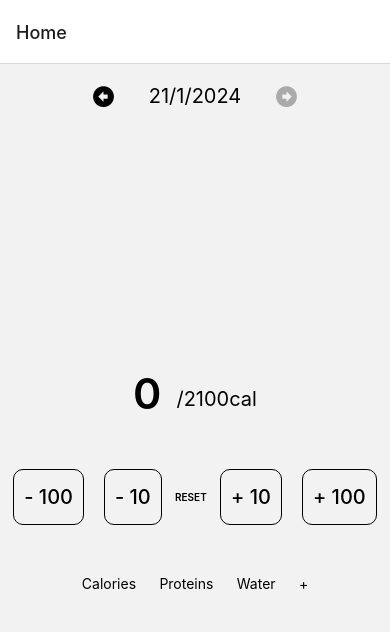
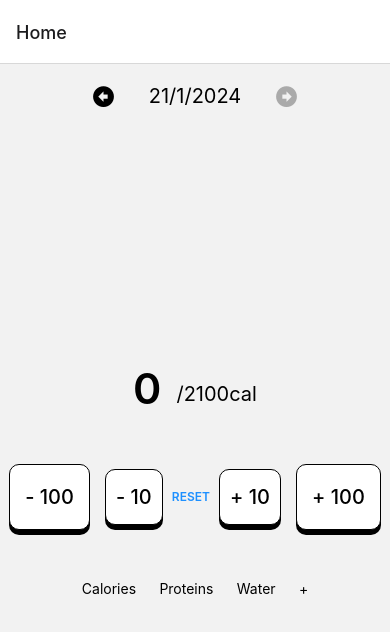
Before and after one commit to GarnierLenny/minimalist-calorie-tracker, a React Native app: screen /Home in a window 390 px wide. Shown: the top 632 px of the page. Built offline with nearby package versions, Linux system fonts and the light colour scheme.

Commit message:
improved increment button ui+ux

```diff
--- a/src/screens/Home/Home.tsx
+++ b/src/screens/Home/Home.tsx
@@ -6,7 +6,7 @@ import styles from "./Home.styles";
 import { RootStackParamList } from "../../../App";
 import type { NativeStackScreenProps } from '@react-navigation/native-stack';
 import Icon from 'react-native-vector-icons/MaterialCommunityIcons';
-import Animated, { useSharedValue, withSpring } from 'react-native-reanimated';
+import Animated, { useSharedValue, withSpring, withTiming } from 'react-native-reanimated';
 import { unit, getSelectedType, editAmountButtonProps } from "./Home.types";
 import { formatDate } from "../../utils/formatDate";
 
@@ -96,25 +96,43 @@ const HomeScreen = ({ navigation }: NativeStackScreenProps<RootStackParamList, '
     })
   }
 
-  const EditAmountButton = ({value, disabled = false}: editAmountButtonProps) => {
+  const EditAmountButton = ({value, paddingInc = 0, disabled = false}: editAmountButtonProps) => {
     let inc = Number(value.split(' ')[1]);
+    const [pressed, setPressed] = useState<boolean>(false);
 
-    if (value[0] === '-')
-      inc *= -1;
+    if (value[0] === '-') inc *= -1;
     return (
+      <SafeAreaView style={{display: 'flex', justifyContent: 'center'}}>
         <TouchableOpacity
         disabled={disabled}
         style={{
           borderWidth: 1,
-        borderColor: '#000',
+          borderColor: pressed ? '#fff' : '#000',
+          backgroundColor: '#fff',
           borderRadius: 10,
-        paddingVertical: 15 ,
-        paddingHorizontal: 10,
+          paddingVertical: 15 + paddingInc ,
+          paddingHorizontal: 10 + paddingInc,
           display: 'flex',
           alignItems: 'center',
-      }} onPress={() => changedSelectedAmount(inc, getSelected[selected].setter)}>
+        }}
+        onPressIn={() => setPressed(true)}
+        onPressOut={() => setPressed(false)}
+        onPress={() => changedSelectedAmount(inc, getSelected[selected].setter)}>
           <Text style={{fontSize: 20, fontWeight: '500'}}>{value}</Text>
         </TouchableOpacity>
+        <SafeAreaView
+        style={{
+          position: 'absolute',
+          backgroundColor: '#000',
+          borderRadius: 10,
+          paddingVertical: 16 + paddingInc,
+          paddingHorizontal: 11 + paddingInc,
+          zIndex: -1,
+          top: paddingInc !== 0 ? 5 : 10,
+        }}>
+          <Text style={{fontSize: 20, fontWeight: '500', color: pressed === true ? "#fff" : "#000"}}>{value}</Text>
+        </SafeAreaView>
+      </SafeAreaView>
     )
   };
 
@@ -159,16 +177,16 @@ const HomeScreen = ({ navigation }: NativeStackScreenProps<RootStackParamList, '
       </SafeAreaView>
       {/* Change cal val section*/}
       <SafeAreaView style={{ flexDirection: 'row', alignItems: 'center', justifyContent: 'space-evenly' }}>
-        <SafeAreaView style={{flexDirection: 'row', gap: 20}}>
-          <EditAmountButton disabled={getSelected[selected].unit.value === 0} value="- 100" />
+        <SafeAreaView style={{flexDirection: 'row', gap: 15}}>
+          <EditAmountButton paddingInc={5} disabled={getSelected[selected].unit.value === 0} value="- 100" />
           <EditAmountButton disabled={getSelected[selected].unit.value === 0} value="- 10" />
         </SafeAreaView>
         <TouchableOpacity onPress={() => changedSelectedAmount(getSelected[selected].unit.value * -1, getSelected[selected].setter)}>
-          <Text style={{fontSize: 10, fontWeight: '600'}}>RESET</Text>
+          <Text style={{fontSize: 12, fontWeight: '600', color: '#1E90FF'}}>RESET</Text>
         </TouchableOpacity>
-        <SafeAreaView style={{flexDirection: 'row', gap: 20}}>
+        <SafeAreaView style={{flexDirection: 'row', gap: 15}}>
           <EditAmountButton value="+ 10" />
-          <EditAmountButton value="+ 100" />
+          <EditAmountButton paddingInc={5} value="+ 100" />
         </SafeAreaView>
       </SafeAreaView>
       {/* Change selected intake option section*/}
--- a/src/screens/Home/Home.types.ts
+++ b/src/screens/Home/Home.types.ts
@@ -7,6 +7,7 @@ export type getSelectedType = {
 
 export type editAmountButtonProps = {
   value: string;
+  paddingInc?: number;
   disabled?: boolean;
 };
 
```
Lines whose indentation alone changed are shown as unchanged.
